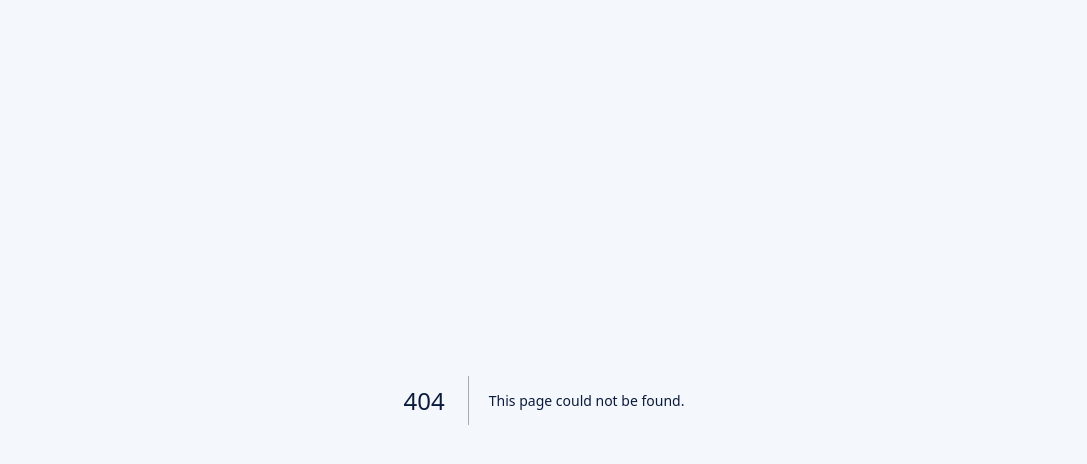
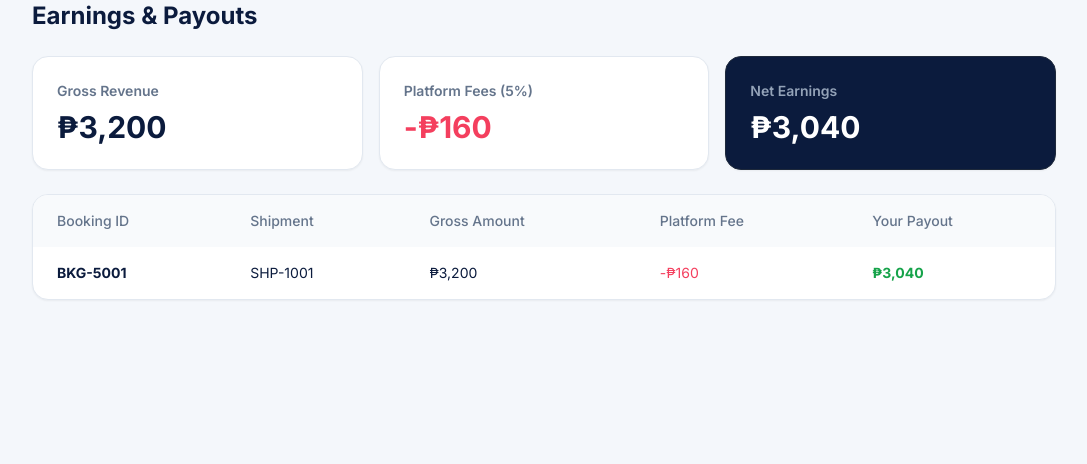
Before and after one commit to adiyel/loadloop-prototype, a Next.js app: page /operator/earnings in a window 1280 px wide. Before the commit this address had no page. Shown: the top 464 px of the page, without its empty margins (96-1183 px from the left). Built offline with nearby package versions, Linux system fonts and the light colour scheme.

Commit message:
Create page.tsx

```diff
--- /dev/null
+++ b/app/operator/earnings/page.tsx
@@ -0,0 +1,58 @@
+"use client";
+import { useApp } from "@/context/AppContext";
+import { CircleDollarSign, Wallet } from "lucide-react";
+
+export default function OperatorEarnings() {
+  const { bookings } = useApp();
+  const completedBookings = bookings.filter(b => b.status === "Delivered" || b.status === "Confirmed"); // For demo, showing confirmed + delivered as earnings
+
+  const totalRevenue = completedBookings.reduce((sum, b) => sum + b.cost, 0);
+  const platformFees = completedBookings.reduce((sum, b) => sum + b.platformFee, 0);
+  const netEarnings = totalRevenue - platformFees;
+
+  return (
+    <div className="max-w-5xl mx-auto space-y-6">
+      <h1 className="text-2xl font-bold text-brand-navy">Earnings & Payouts</h1>
+
+      <div className="grid gap-4 md:grid-cols-3">
+        <div className="bg-white p-6 rounded-2xl shadow-sm border border-slate-200">
+          <p className="text-sm font-semibold text-slate-500">Gross Revenue</p>
+          <p className="text-3xl font-bold mt-2 text-brand-navy">₱{totalRevenue.toLocaleString()}</p>
+        </div>
+        <div className="bg-white p-6 rounded-2xl shadow-sm border border-slate-200">
+          <p className="text-sm font-semibold text-slate-500">Platform Fees (5%)</p>
+          <p className="text-3xl font-bold mt-2 text-rose-500">-₱{platformFees.toLocaleString()}</p>
+        </div>
+        <div className="bg-brand-navy p-6 rounded-2xl shadow-sm border border-slate-800">
+          <p className="text-sm font-semibold text-slate-400">Net Earnings</p>
+          <p className="text-3xl font-bold mt-2 text-white">₱{netEarnings.toLocaleString()}</p>
+        </div>
+      </div>
+
+      <div className="bg-white rounded-2xl shadow-sm border border-slate-200 overflow-hidden">
+        <table className="w-full text-left text-sm">
+          <thead className="bg-slate-50 text-slate-500">
+            <tr>
+              <th className="px-6 py-4 font-medium">Booking ID</th>
+              <th className="px-6 py-4 font-medium">Shipment</th>
+              <th className="px-6 py-4 font-medium">Gross Amount</th>
+              <th className="px-6 py-4 font-medium">Platform Fee</th>
+              <th className="px-6 py-4 font-medium">Your Payout</th>
+            </tr>
+          </thead>
+          <tbody className="divide-y divide-slate-100">
+            {completedBookings.map(b => (
+              <tr key={b.id} className="hover:bg-slate-50">
+                <td className="px-6 py-4 font-bold text-brand-navy">{b.id}</td>
+                <td className="px-6 py-4">{b.shipmentId}</td>
+                <td className="px-6 py-4">₱{b.cost.toLocaleString()}</td>
+                <td className="px-6 py-4 text-rose-500">-₱{b.platformFee.toLocaleString()}</td>
+                <td className="px-6 py-4 font-bold text-green-600">₱{(b.cost - b.platformFee).toLocaleString()}</td>
+              </tr>
+            ))}
+          </tbody>
+        </table>
+      </div>
+    </div>
+  );
+}
```
